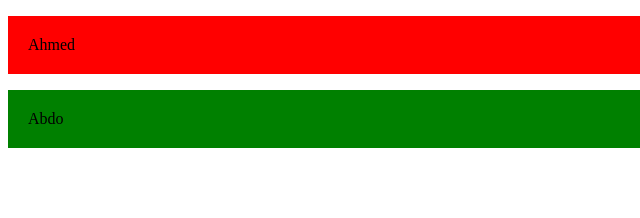
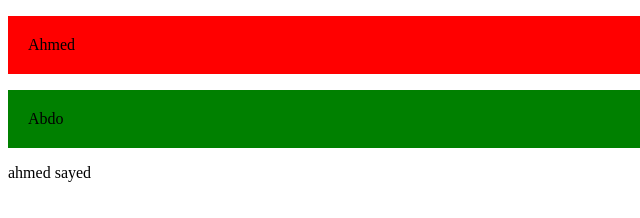
Before and after one commit to redmi1233445567/test2, a plain HTML site: page index.html in a window 1280 px wide. Shown: the full height of the page, 0-640 px from the left. Drawn offline with Linux system fonts and the light colour scheme.

Commit message:
add ahmed html

```diff
--- a/index.html
+++ b/index.html
@@ -10,6 +10,7 @@
     <div class="container">
         <p class="ahmed">Ahmed</p>
         <p class="abdo">Abdo</p>
+        <p>ahmed sayed</p>
     </div>
 </body>
 </html>
```
